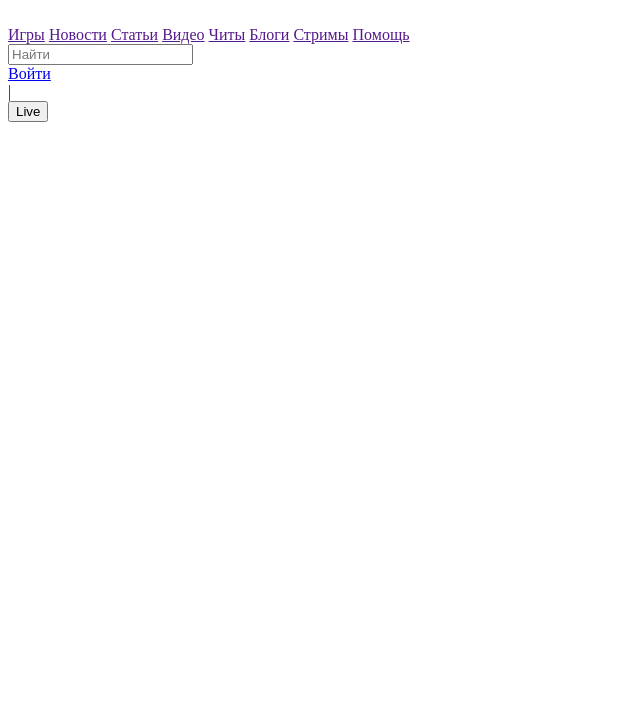
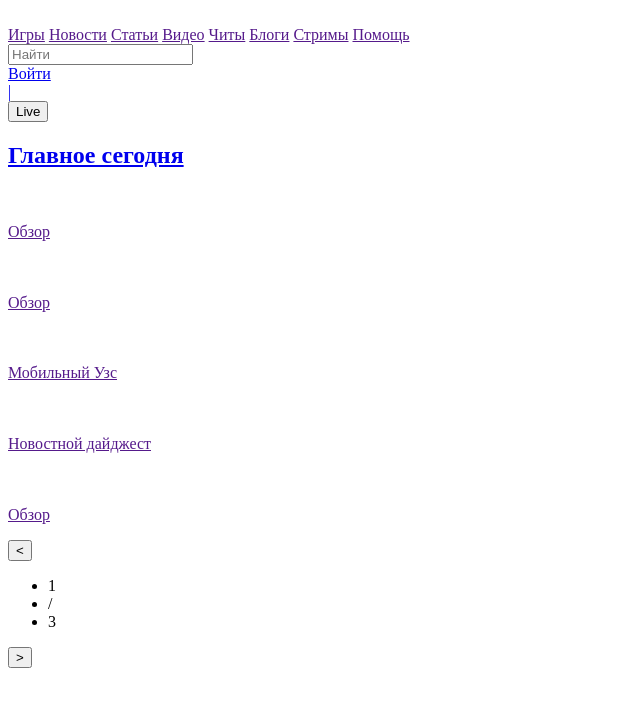
Before and after one commit to artbilov/html, a plain HTML site: page StopGame.ru/index.html in a window 1280 px wide. Shown: the whole page, without its empty margins (0-640 px from the left). Drawn offline with Linux system fonts and the light colour scheme.

Commit message:
1st section

```diff
--- a/StopGame.ru/index.html
+++ b/StopGame.ru/index.html
@@ -33,5 +33,70 @@
         </nav>
         <span></span>
     </header>
+
+    <main>
+        <section>
+            <h2>Главное сегодня</h2>
+            <article class="top-articles top-lvl-article">
+                <h3 class="top-article-title"></h3>
+                <p class="article-discription"></p>
+                <div class="article-review">
+                    <a href="">
+                        <img src="" alt="" class="review-icon">
+                        <p class="review-text">Обзор</p>
+                    </a>
+                </div>
+            </article>
+            <article class="top-articles top-lvl-article">
+                <h3 class="top-article-title"></h3>
+                <p class="article-discription"></p>
+                <div class="article-review">
+                    <a href="">
+                        <img src="" alt="" class="review-icon">
+                        <p class="review-text">Обзор</p>
+                    </a>
+                </div>
+            </article>
+            <article class="top-articles bottom-lvl-article">
+                <h3 class="top-article-title"></h3>
+                <p class="article-discription"></p>
+                <div class="article-review">
+                    <a href="">
+                        <img src="" alt="" class="review-icon">
+                        <p class="review-text">Мобильный Узс</p>
+                    </a>
+                </div>
+            </article>
+            <article class="top-articles bottom-lvl-article">
+                <h3 class="top-article-title"></h3>
+                <p class="article-discription"></p>
+                <div class="article-review">
+                    <a href="">
+                        <img src="" alt="" class="review-icon">
+                        <p class="review-text">Новостной дайджест</p>
+                    </a>
+                </div>
+            </article>
+            <article class="top-articles bottom-lvl-article">
+                <h3 class="top-article-title"></h3>
+                <p class="article-discription"></p>
+                <div class="article-review">
+                    <a href="">
+                        <img src="" alt="" class="review-icon">
+                        <p class="review-text">Обзор</p>
+                    </a>
+                </div>
+            </article>
+            <div class="slider-control">
+                <button class="slider-left-btn"><</button>
+                <ul class="slider-pages">
+                    <li class="page-number">1</li>
+                    <li class="page-number">/</li>
+                    <li class="page-number">3</li>
+                </ul>
+                <button class="slider-right-btn">></button>
+            </div>
+        </section>
+    </main>
 </body>
 </html>
```
